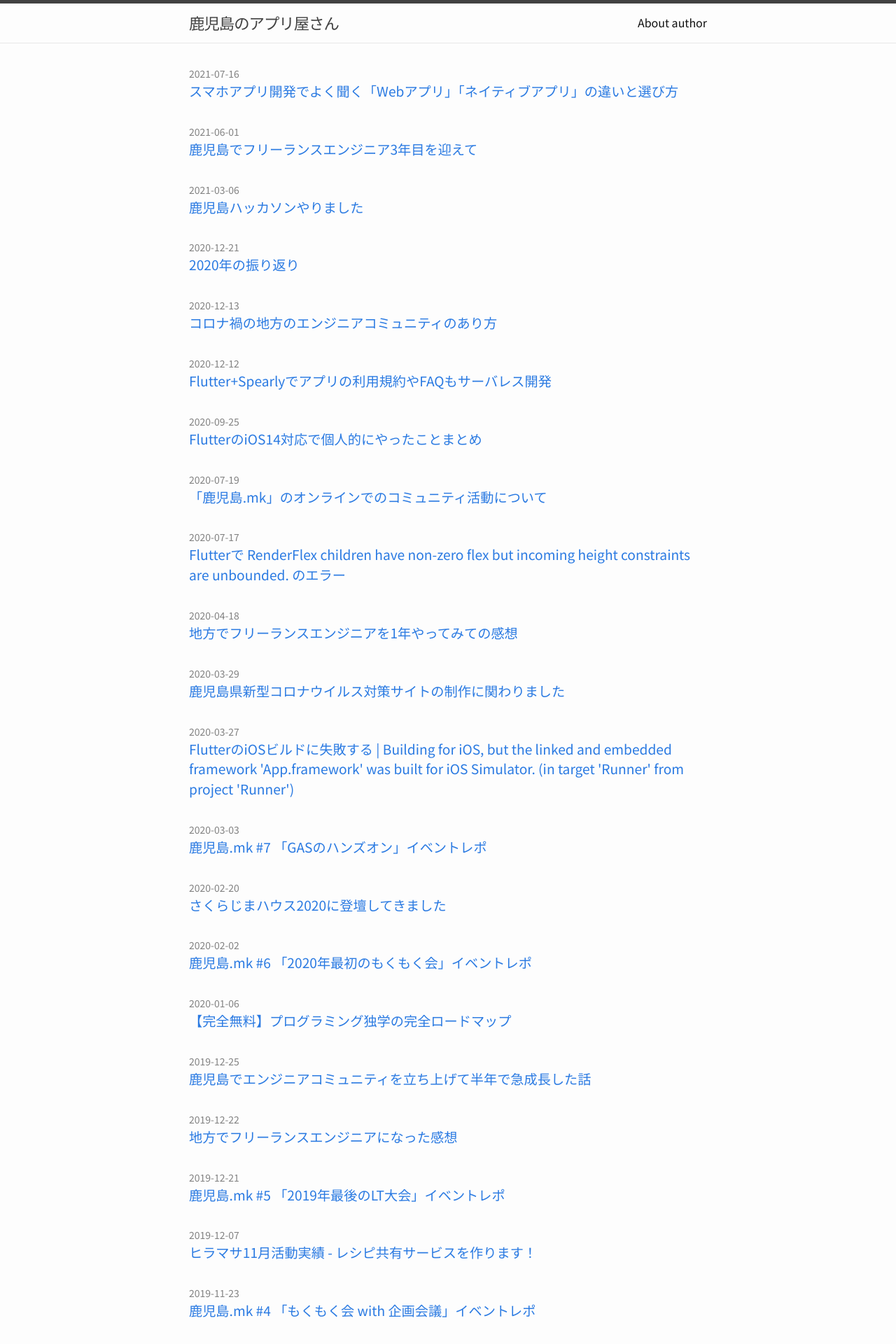
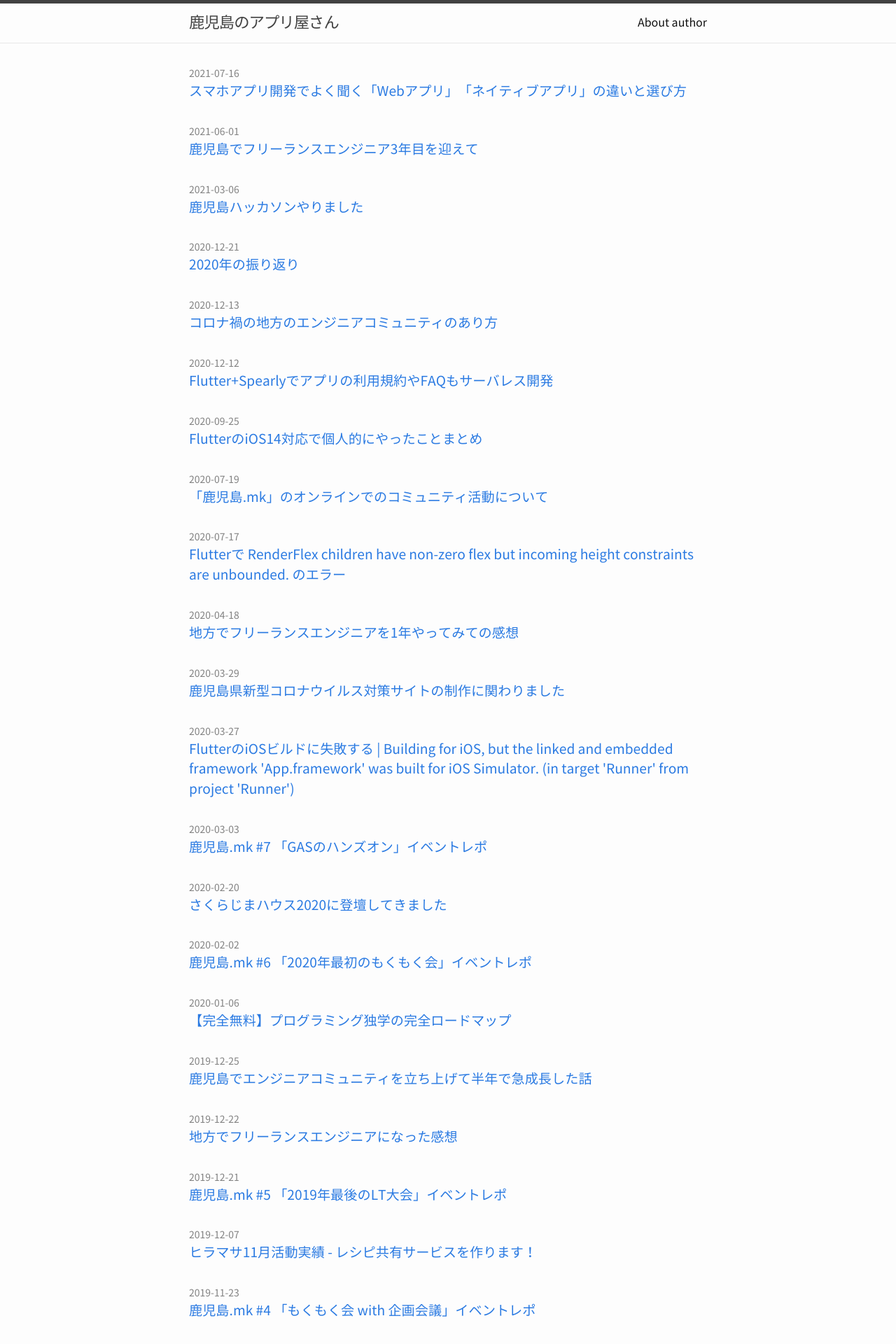
Before and after one commit to qst-exe/qst-blog, a Jekyll site: the page built from index.markdown, in a window 1280 px wide. Shown: the top 1920 px of the page at 70% size. Built offline with Jekyll 4.4.1, drawn with Linux system fonts in a browser that asks for light colours.

Commit message:
[Add] サブセットフォントの追加

```diff
--- a/_includes/head.html
+++ b/_includes/head.html
@@ -4,7 +4,6 @@
   <meta name="viewport" content="width=device-width, initial-scale=1">
   <link rel="icon" type="image/png" href="/assets/images/icon/favicon.png">
   <link rel="apple-touch-icon" href="/assets/images/icon/ios.png" sizes="180x180">
-  <link href="https://fonts.googleapis.com/css?family=Noto+Sans+JP:400,700&display=swap" rel="stylesheet">
   {%- seo -%}
   <link rel="stylesheet" href="{{ "/assets/css/style.css" | relative_url }}">
   {%- feed_meta -%}
--- a/assets/css/style.scss
+++ b/assets/css/style.scss
@@ -6,8 +6,24 @@
   "minima/skins/{{ site.minima.skin | default: 'classic' }}",
   "minima/initialize";
 
+@font-face {
+  font-family: "Noto Sans JP";
+  font-style: normal;
+  font-weight: 400;
+  src: url("../fonts/NotoSans_regular.woff") format("woff");
+  font-display: swap;
+}
+
+@font-face {
+  font-family: "Noto Sans JP";
+  font-style: normal;
+  font-weight: 700;
+  src: url("../fonts/NotoSans_regular.woff") format("woff");
+  font-display: swap;
+}
+
 body {
-  font-family:  "Noto Sans JP", "Yu Gothic", "Helvetica Neue", "Helvetica", "Hiragino Sans", "Hiragino Kaku Gothic ProN", "Arial", "Meiryo", sans-serif;
+  font-family: "Noto Sans JP", "Yu Gothic", "Helvetica Neue", "Helvetica", "Hiragino Sans", "Hiragino Kaku Gothic ProN", "Arial", "Meiryo", sans-serif;
   -webkit-text-size-adjust: 100%;
   position: relative;
 }
```
Also changed, not shown: assets/fonts/NotoSans_regular.woff (added).
